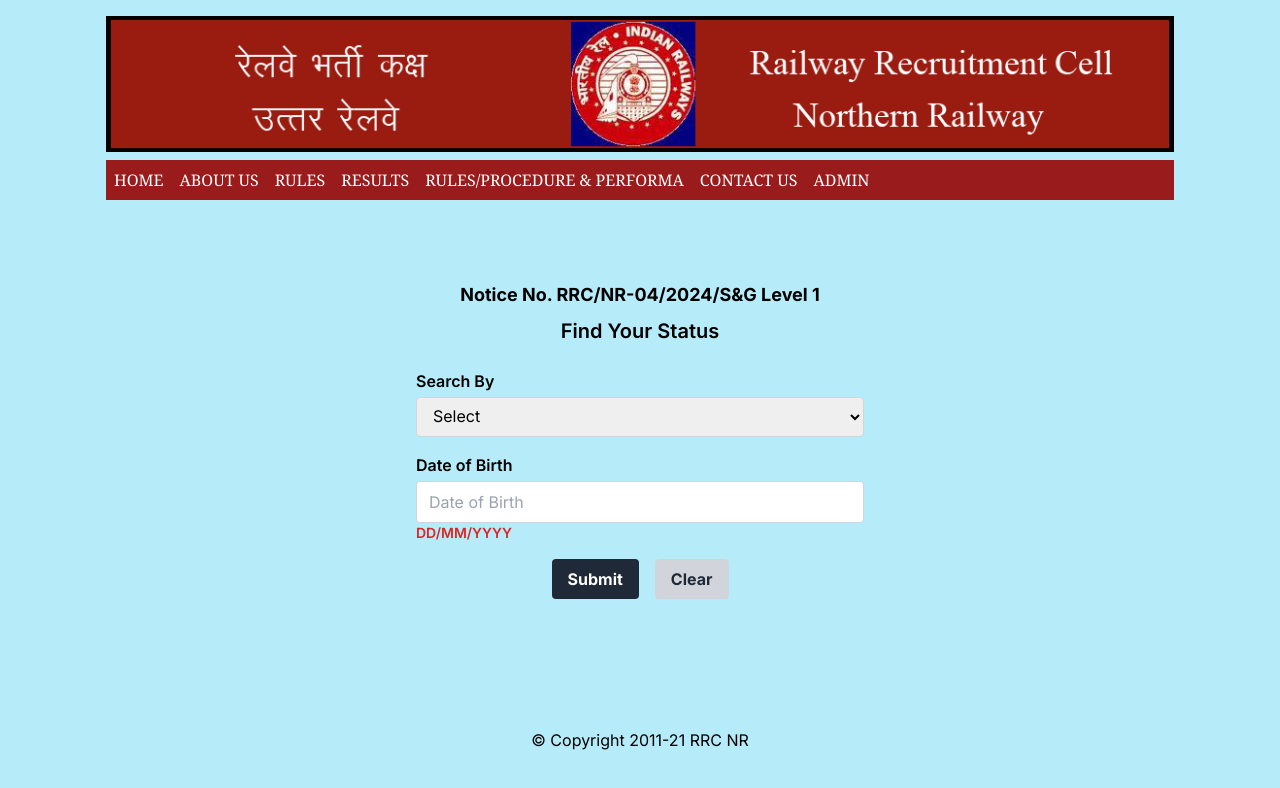
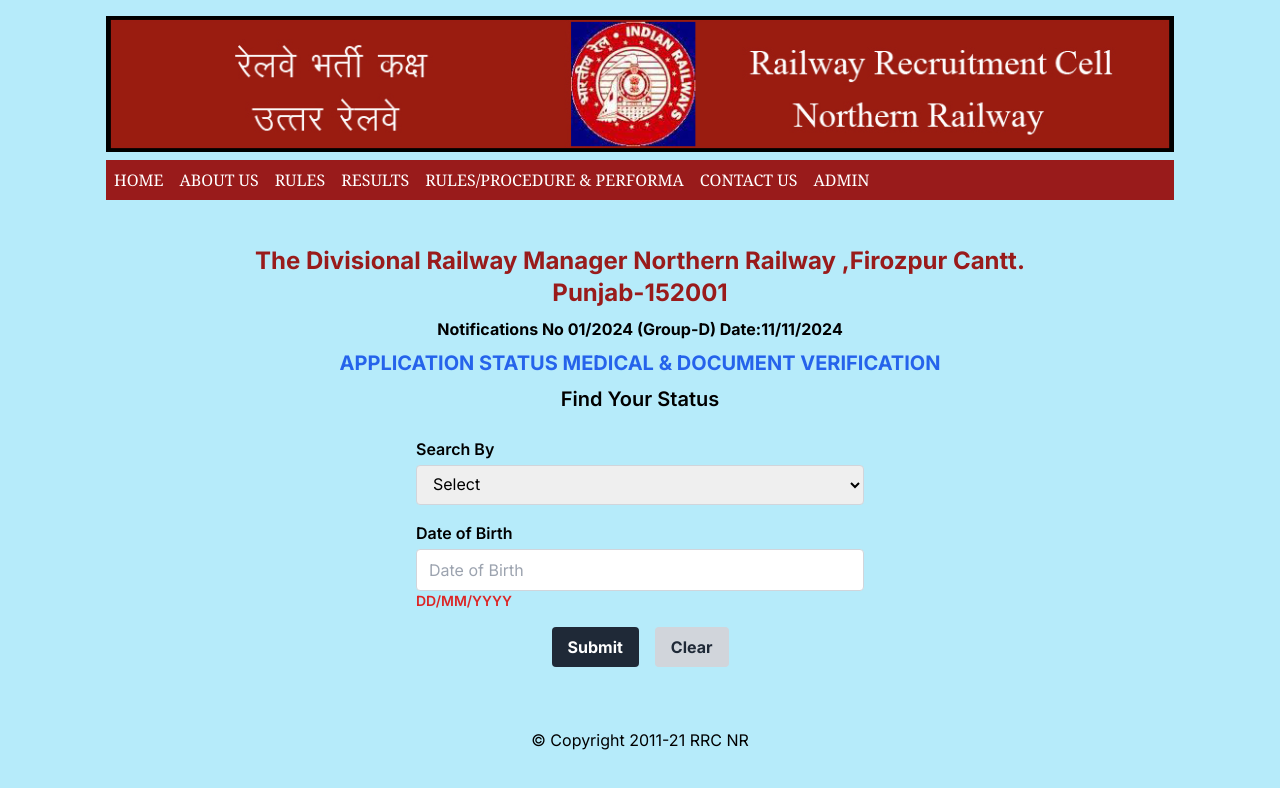
Before and after one commit to kumarbhay098/rrcnr, a Next.js app: page /results in a window 1280 px wide. Shown: the top 788 px of the page. Built offline with nearby package versions, Linux system fonts and the light colour scheme.

Commit message:
add Result hard code data

```diff
--- a/components/StatusCheck.js
+++ b/components/StatusCheck.js
@@ -8,9 +8,16 @@
   const [error, setError] = useState("");
 
   return (
-    <div className="text-center mx-auto max-w-7xl">
-      <h1 className="text-black font-bold text-lg mb-2">
-        Notice No. RRC/NR-04/2024/S&G Level 1
+    <div className="text-center mx-auto max-w-7xl mt-8">
+      <h1 className="text-red-800 font-bold text-2xl mb-2">
+        The Divisional Railway Manager Northern Railway ,Firozpur Cantt.
+        <div>Punjab-152001</div>
+      </h1>
+      <h1 className="text-black font-bold text-md mb-2">
+        Notifications No 01/2024 (Group-D) Date:11/11/2024
+      </h1>
+      <h1 className="text-blue-600 font-bold text-xl mb-2">
+       APPLICATION STATUS MEDICAL & DOCUMENT VERIFICATION
       </h1>
       <h2 className="text-black text-xl font-semibold mb-6">
         Find Your Status
```
